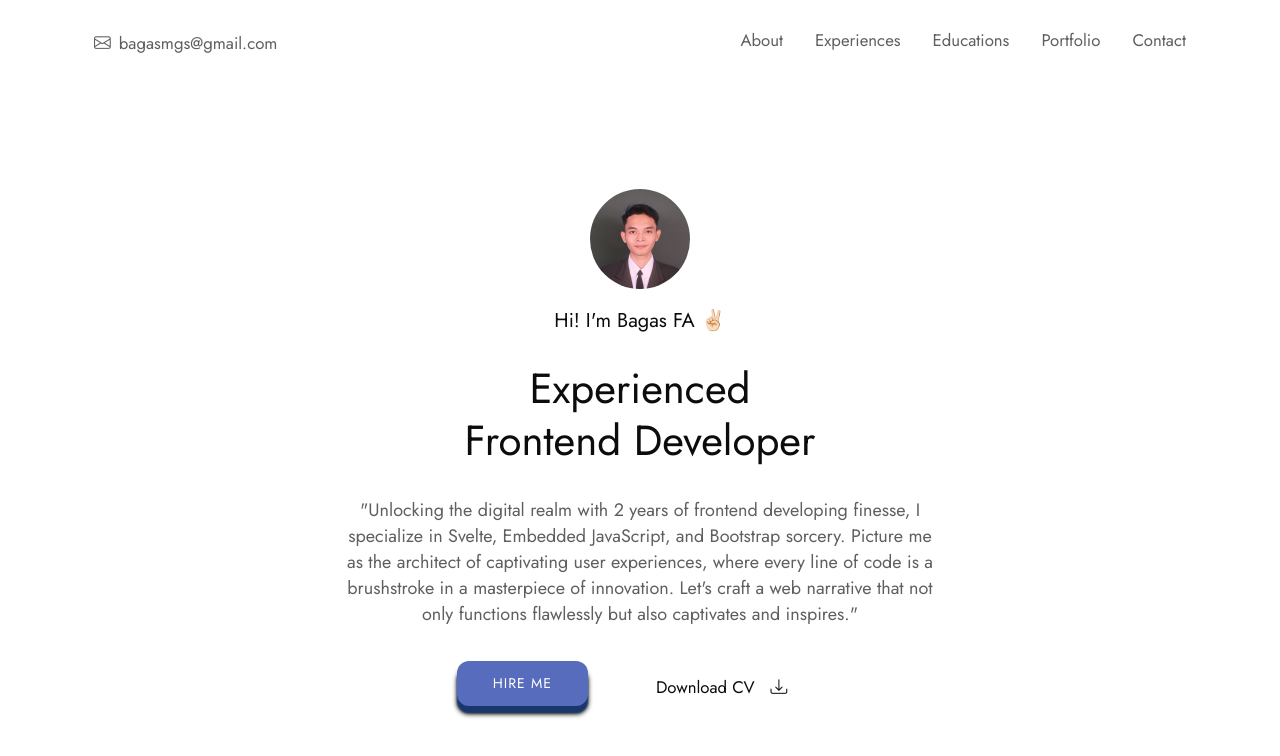
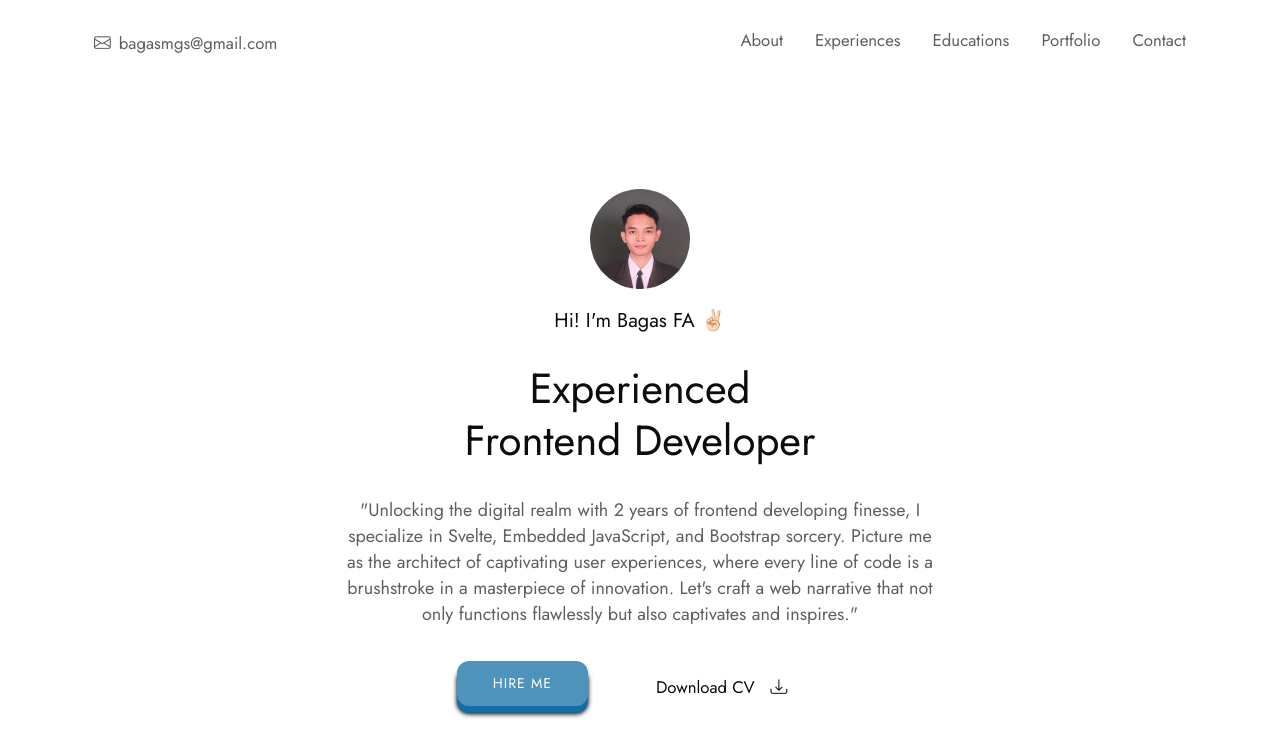
Before and after one commit to bagasfa/Portfolio, a React (Vite) app in the folder react-portfolio/: page / in a window 1280 px wide. Shown: the top 756 px of the page. Built offline with nearby package versions, Linux system fonts and the light colour scheme.

Commit message:
update color palete

```diff
--- a/react-portfolio/src/App.module.css
+++ b/react-portfolio/src/App.module.css
@@ -1,8 +1,8 @@
 :root{
     /* Color Pallets */
     --color-text: #0C0C0C;
-    --color-primary: #576cbc;
-    --color-secondary: #19376d;
+    --color-primary: #4e93bc;
+    --color-secondary: #126fa3;
     --color-dark: #0b2447;
     --color-muted: #5F5F5F;
     --color-bg: #FFF;
--- a/react-portfolio/src/components/Portfolio/Portfolio.module.css
+++ b/react-portfolio/src/components/Portfolio/Portfolio.module.css
@@ -29,7 +29,6 @@
     color: #FFF;
     padding: 8px 12px 7px;
     border-radius: 12px;
-    opacity: 0.8;
     letter-spacing: 1px;
     transition: 0.3s;
     box-shadow: var(--color-secondary) 0px 7px 2px, #000 0px 8px 5px;
@@ -37,7 +36,6 @@
 .navSwiperPrev:hover,
 .navSwiperNext:hover{
     color: #FFF;
-    opacity: 1;
 }
 .navSwiperPrev:active,
 .navSwiperNext:active{
```
